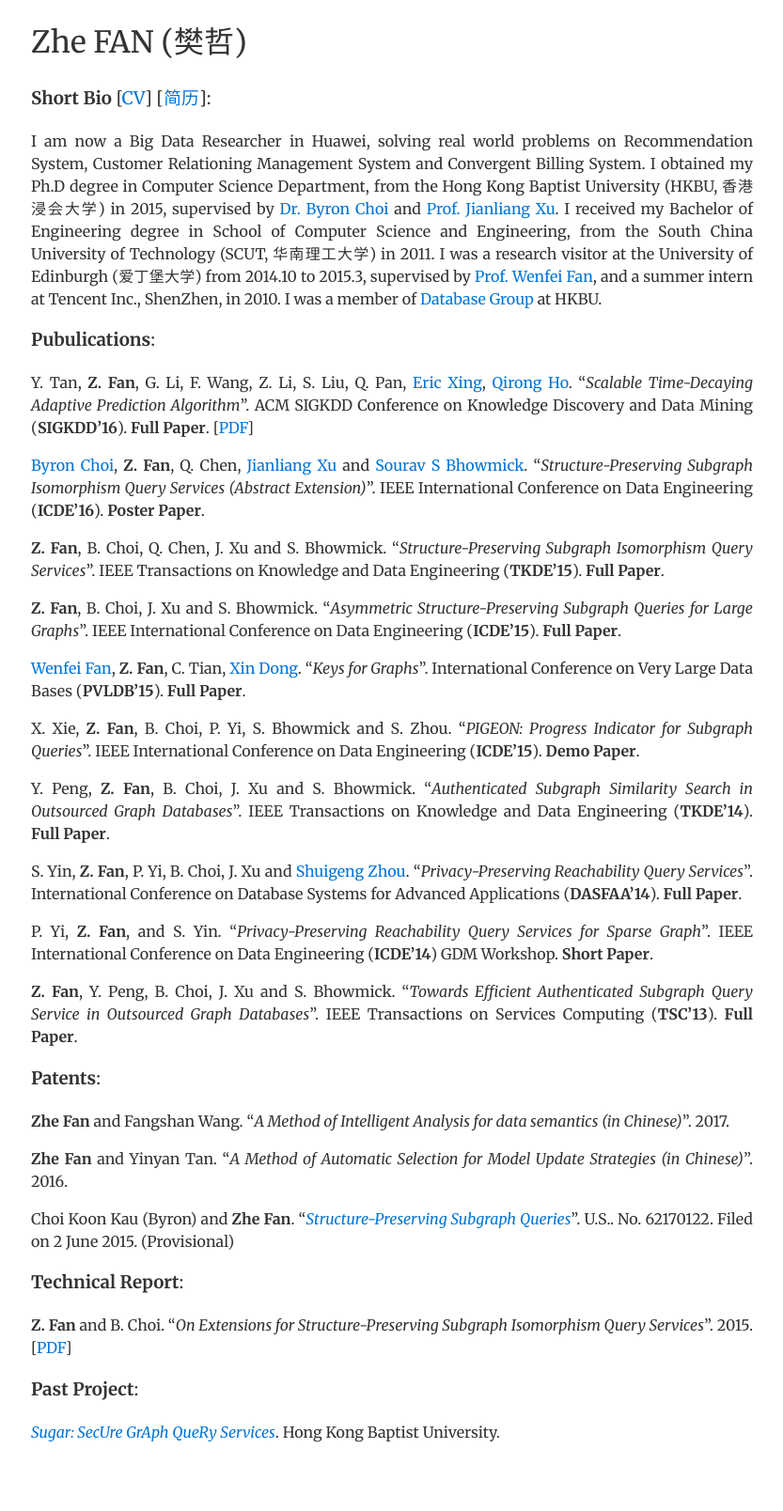
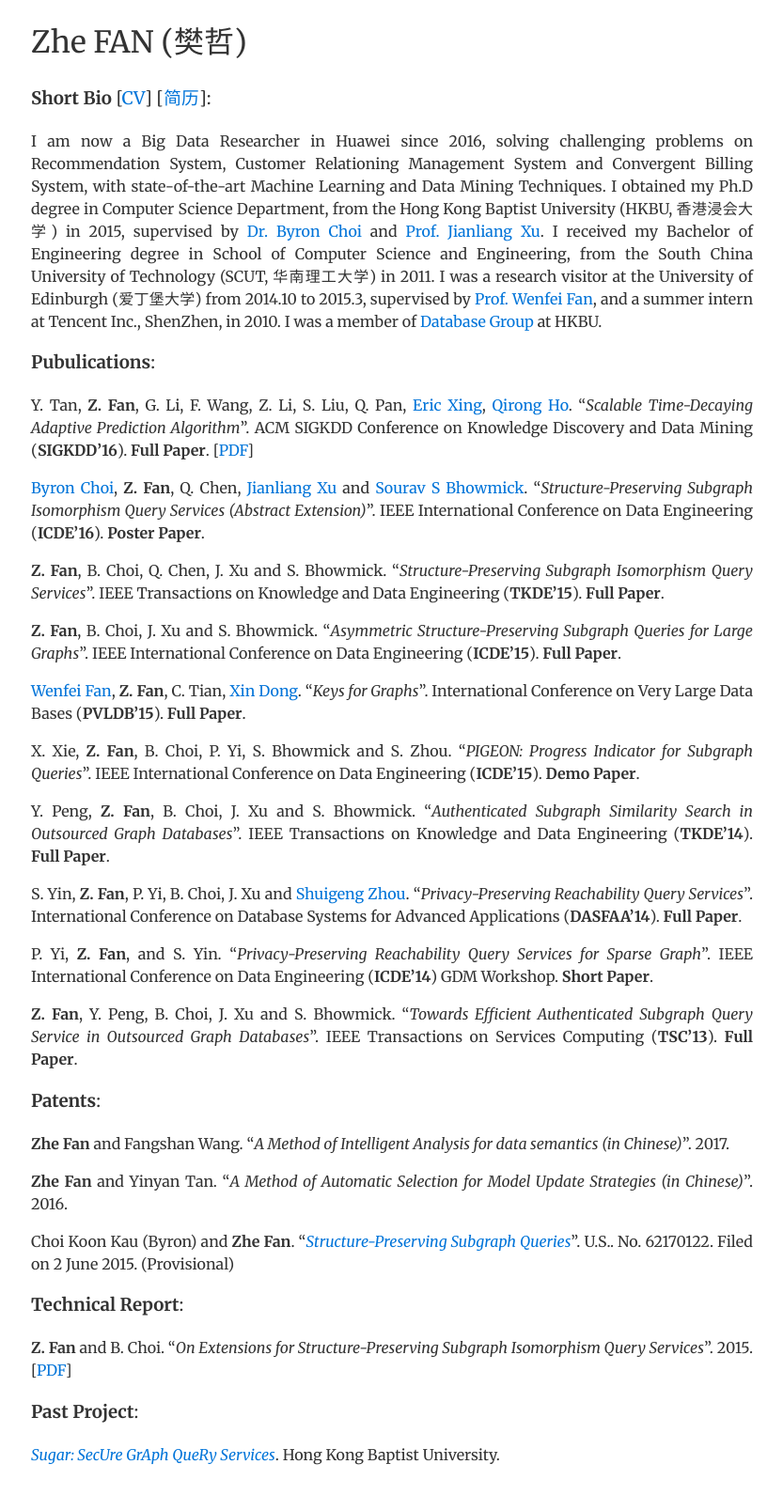
Before and after one commit to fanzhe/fanzhe.github.io, a Jekyll site: the page built from index.md, in a window 1280 px wide. Shown: the whole page at 94% size, without its empty margins (223-1056 px from the left). Built offline with Jekyll 4.4.1, drawn with Linux system fonts in a browser that asks for light colours; our own code applies the rules of GitHub Pages for plain Markdown files; before the commit the page ends 1584 px from its top, so only the background shows below that.

Commit message:
Update index.md

```diff
--- a/index.md
+++ b/index.md
@@ -4,7 +4,7 @@ layout:    page
 
 ### **Short Bio** [[CV](/doc/cv_eng.pdf)] [[简历](/doc/cv_chn.pdf)]:
 
-I am now a Big Data Researcher in Huawei, solving real world problems on Recommendation System, Customer Relationing Management System and Convergent Billing System.
+I am now a Big Data Researcher in Huawei since 2016, solving challenging problems on Recommendation System, Customer Relationing Management System and Convergent Billing System, with state-of-the-art Machine Learning and Data Mining Techniques.
 I obtained my Ph.D degree in Computer Science Department, from the Hong Kong Baptist University (HKBU, 香港浸会大学) in 2015,
 supervised by [Dr. Byron Choi](http://www.comp.hkbu.edu.hk/~bchoi/) and [Prof. Jianliang Xu](http://www.comp.hkbu.edu.hk/~xujl/).
 I received my Bachelor of Engineering degree in School of Computer Science and Engineering, from the South China University of Technology (SCUT, 华南理工大学) in 2011.
```
